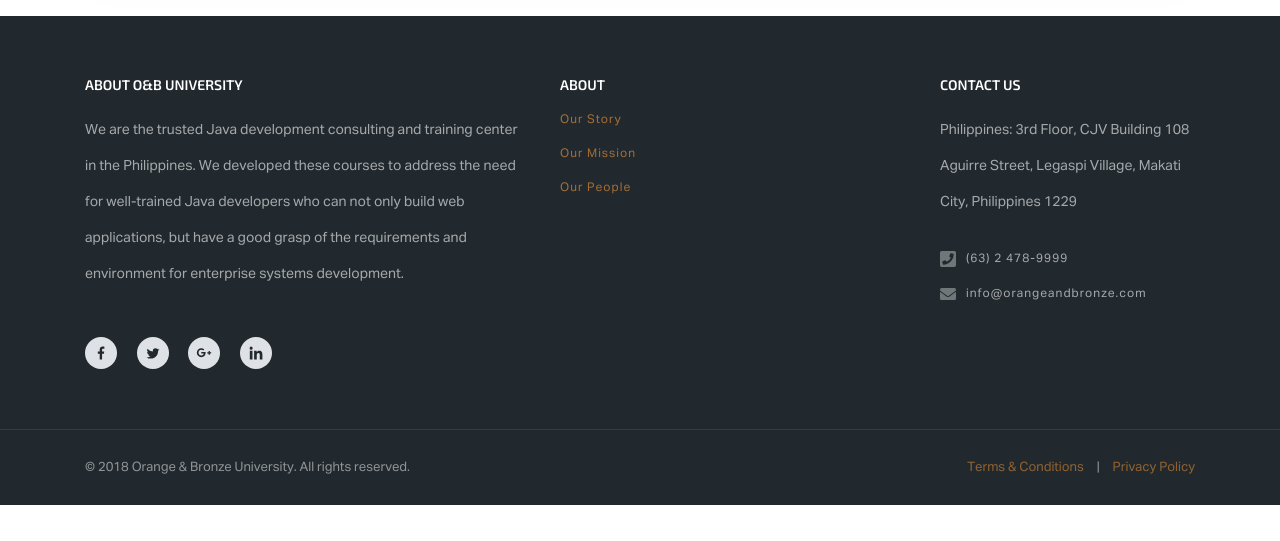
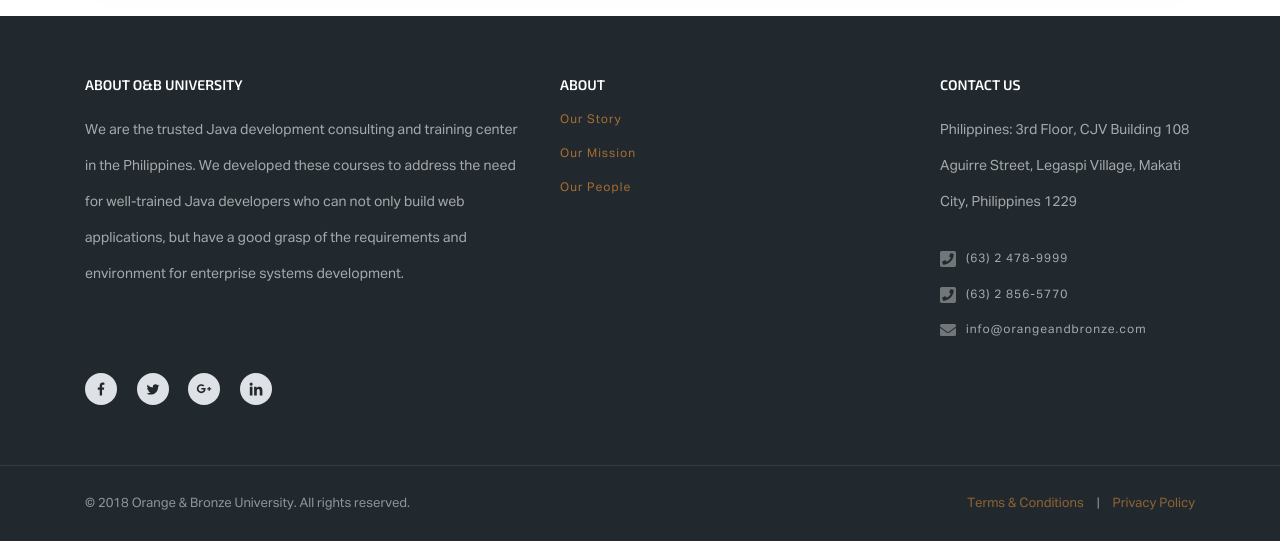
Before and after one commit to orangeandbronze/training-website, a Jekyll site: the page built from terms.html, in a window 1280 px wide and 900 px high, scrolled down 987 px, cut to the strip 359-900 px from the top of the window. Built offline with Jekyll 4.4.1, drawn with Linux system fonts in a browser that asks for light colours; before the commit the page ends 1851 px from its top, so only the background shows below that.

Commit message:
added new contact number

```diff
--- a/_config.yml
+++ b/_config.yml
@@ -16,6 +16,7 @@
 title: Orange & Bronze University
 email: info@orangeandbronze.com
 contact_number: (63) 2 478-9999
+contact_number_2: (63) 2 856-5770
 fax_number: +632 751.47.26
 address_ph: "Philippines: 3rd Floor, CJV Building
 108 Aguirre Street, Legaspi Village,
--- a/_includes/footer.html
+++ b/_includes/footer.html
@@ -69,6 +69,9 @@
                             <img class="mr10" src="{{ "assets/img/ico-miniphone.svg" | relative_url }}" alt="">{{ site.contact_number | default: "" }}
                         </li>
                         <li>
+                            <img class="mr10" src="{{ "assets/img/ico-miniphone.svg" | relative_url }}" alt="">{{ site.contact_number_2 | default: "" }}
+                        </li>
+                        <li>
                             <img class="mr10" src="{{ "assets/img/ico-minimail.svg" | relative_url }}" alt="">{{ site.email | default: "" }}
                         </li>
                     </ul>
```
